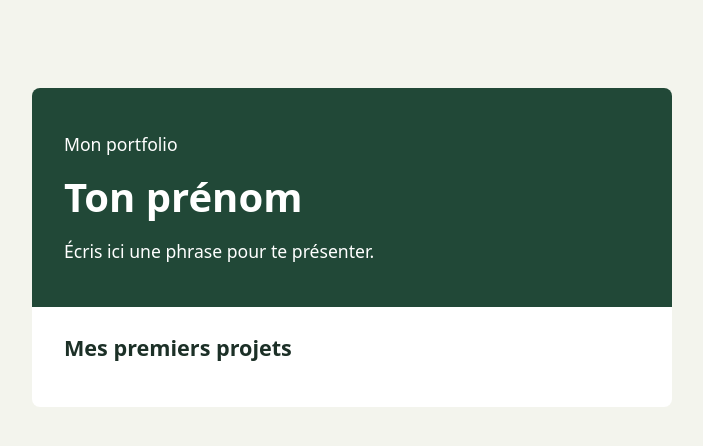
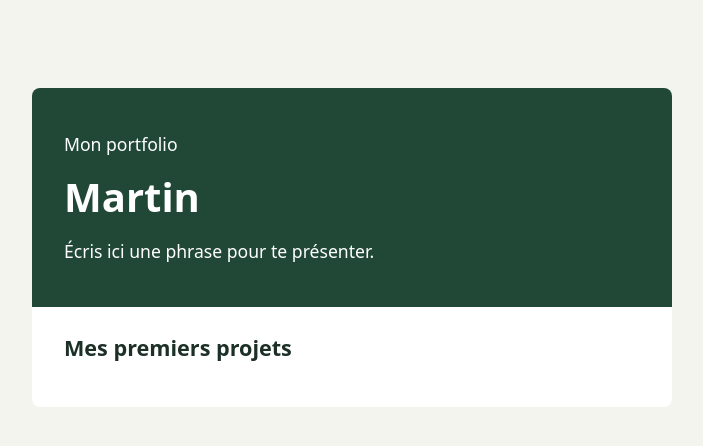
Before and after one commit to mcascarino-droid/portfolio2, a plain HTML site: page index.html in a window 1280 px wide. Shown: the whole page, without its empty margins (288-991 px from the left). Drawn offline with Linux system fonts and the light colour scheme.

Commit message:
deuxième version

```diff
--- a/index.html
+++ b/index.html
@@ -10,7 +10,7 @@
   <main>
     <header>
       <p>Mon portfolio</p>
-      <h1>Ton prénom</h1>
+      <h1>Martin</h1>
       <p>Écris ici une phrase pour te présenter.</p>
     </header>
     <section>
```
